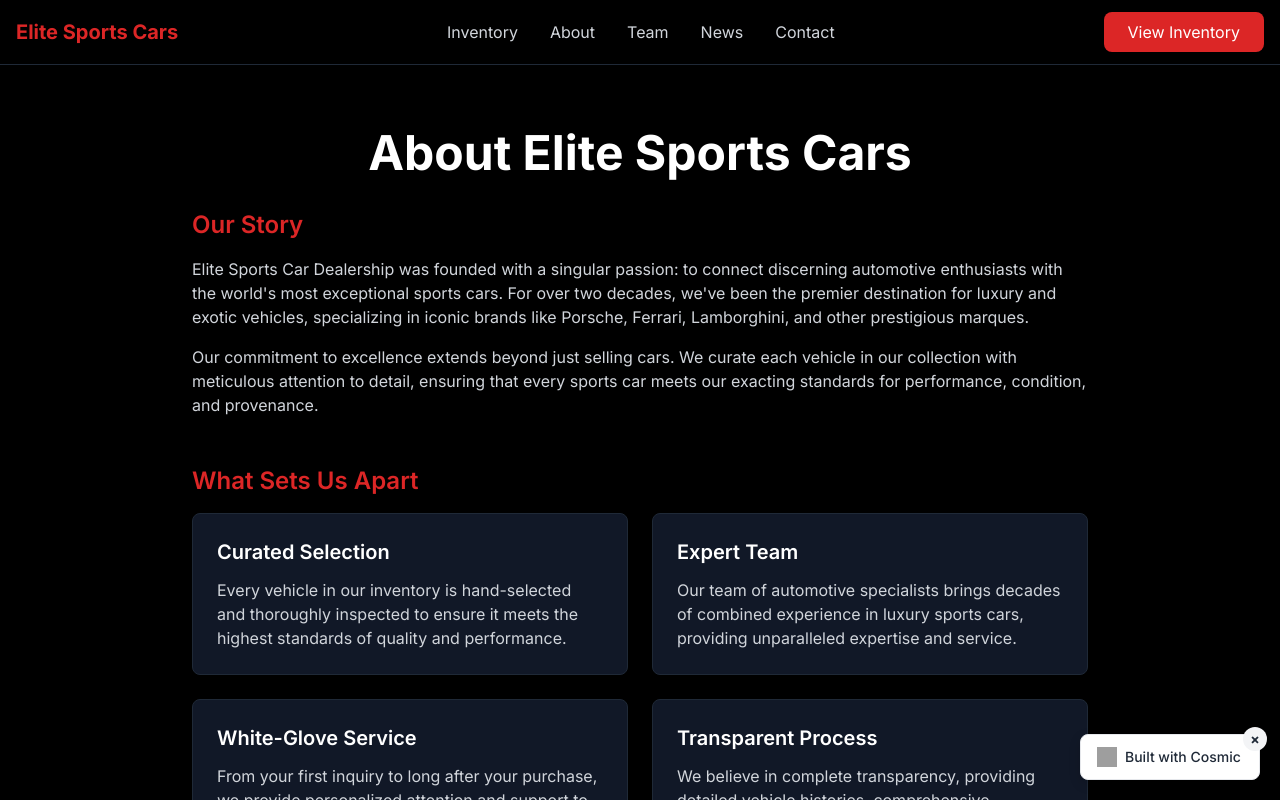
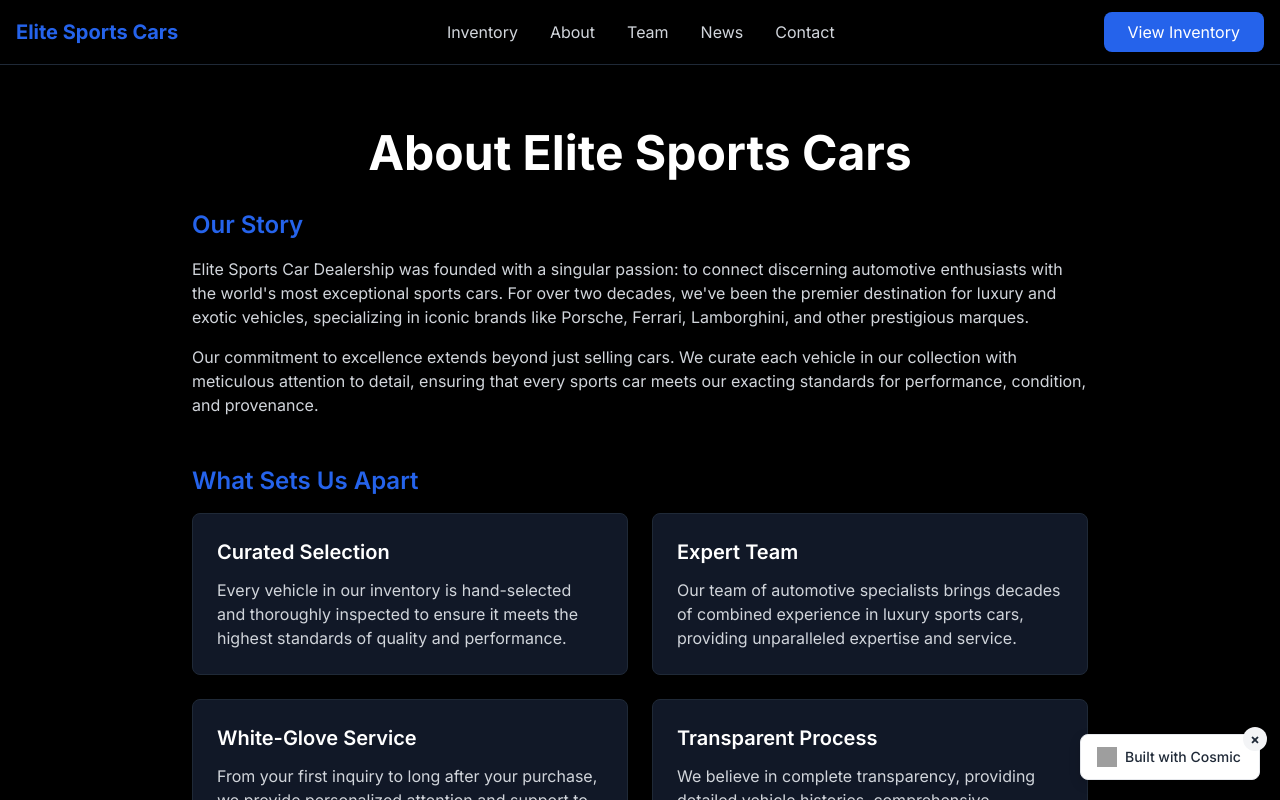
Before and after one commit to cosmic-community/elite-sports-car-web, a Next.js app: page /about in a window 1280 px wide. Shown: the top 800 px of the page. Built offline with nearby package versions, Linux system fonts and the light colour scheme; grey boxes are pictures that could not be loaded.

Commit message:
Change brand color from red to blue

```diff
--- a/tailwind.config.js
+++ b/tailwind.config.js
@@ -11,8 +11,8 @@
       },
       colors: {
         primary: {
-          DEFAULT: '#dc2626',
-          dark: '#991b1b',
+          DEFAULT: '#2563eb', // Changed: Blue color
+          dark: '#1e40af', // Changed: Darker blue for hover states
         },
       },
     },
```
